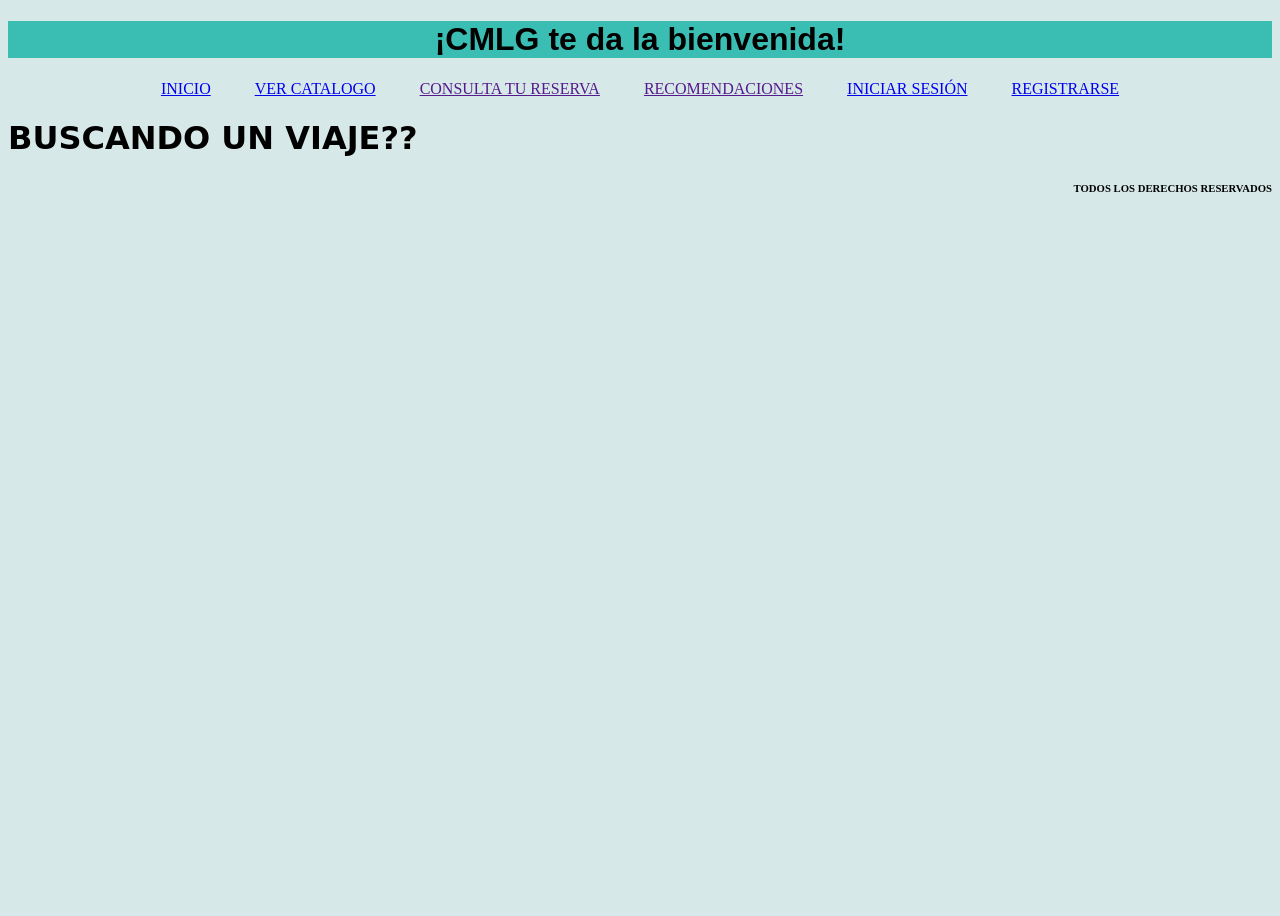
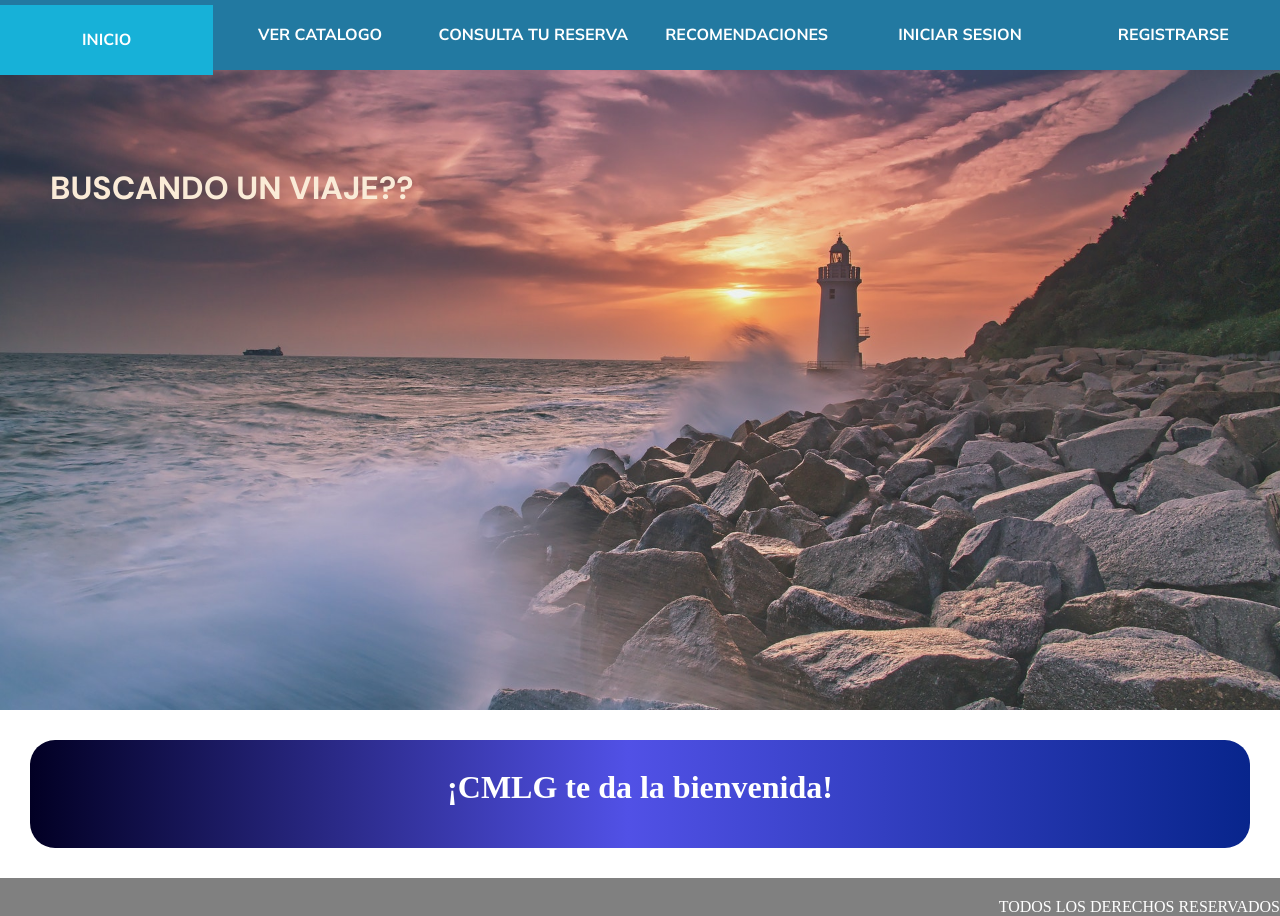
Before and after one commit to mmejia98/CMLG, a Django app: template templates/inicio.html in a window 1280 px wide. Before the commit the page ends 192 px from the top, so only its background shows below. Run offline with Django 3.2, Linux system fonts and the light colour scheme; the template is opened without the code that fills it, so the values that code supplies are empty.

Commit message:
agregado estilos a inicio

```diff
--- a/static/barra_navegacion.css
+++ b/static/barra_navegacion.css
@@ -1,12 +1,33 @@
+@import url('https://fonts.googleapis.com/css2?family=DM+Sans:wght@400;700&family=Mulish:wght@200;400;700&family=Open+Sans:wght@300;400;500;700&display=swap');
+
 #barra_navegacion{
-    margin: 0;
-    padding: 0;
-    list-style: none;
-    text-transform: uppercase;
-    text-align: center;
+    width: 100%;
+    background-color: rgb(34, 121, 161);
+    display: flex;
+    justify-content: space-around;
+    align-items: center;
 }
 
-#barra_navegacion li{
-    display: inline;
-    margin: 0 20px;
+#barra_navegacion a{
+    display: inline-block;
+    text-align: center;
+    height: 45px;
+    width: 100%;
+    text-decoration: none;
+    color: #ffffff;
+    font-weight: bold;
+    padding-top: 25px;
+    transition: all .3s ease;
+    font-family: 'Mulish', sans-serif;
 }
+
+@media (max-width:768px){
+    #barra_navegacion{
+        display: block;
+    }
+}
+
+#barra_navegacion a:hover{
+    background-color: #17b1d8;
+    transform: translateY(5px);
+}
--- /dev/null
+++ b/static/base.css
@@ -0,0 +1,3 @@
+.contenedor{
+    margin: 30px;
+}
--- a/static/catalogo.css
+++ b/static/catalogo.css
@@ -22,7 +22,3 @@ th,td{
     text-align: center;
     font-family: fantasy;
 }
-
-#p_instruccion{
-    font-family: ;
-}
--- a/static/inicio.css
+++ b/static/inicio.css
@@ -1,3 +1,47 @@
-#div_1{
-    background-color: aqua;
+@import url('https://fonts.googleapis.com/css2?family=DM+Sans:wght@400;700&family=Mulish:wght@200;400;700&family=Open+Sans:wght@300;400;500;700&display=swap');
+
+.banner{
+    background-image: url(img/banner.jpg);
+    background-repeat: no-repeat;
+    background-position: center;
+    background-size: cover;
+    width: 100%;
+    height: 80vh;
 }
+
+.banner_text{
+    margin: 0;
+    padding-top: 100px;
+    padding-left: 50px;
+    color: antiquewhite;
+    font-family: 'DM Sans', sans-serif;
+}
+
+.bienvenida{
+    background: rgb(2,0,36);
+    background: linear-gradient(90deg, rgba(2,0,36,1) 0%, rgba(81,81,230,1) 49%, rgba(8,37,140,1) 100%, rgba(3,151,215,1) 100%, rgba(2,167,226,1) 100%, rgba(3,143,210,1) 100%, rgba(45,59,185,1) 100%, rgba(0,212,255,1) 100%);
+    height: 100px;
+    color: #ffffff;
+    text-align: center;
+    padding-top: 8px;
+    border-radius: 25px;
+}
+
+.mensaje_exito{
+    background-color: #44ce40;
+    border: 2px solid green;
+    height: 50px;
+    color: #ffffff;
+    text-align: center;
+    padding-top: 8px;
+    border-radius: 25px;
+}
+
+#pie_pagina{
+    width: 100%;
+    background-color: gray;
+    color: #ffffff;
+    margin: 0;
+    padding-top: 20px;
+    text-align: right;
+}
--- a/templates/barra_navegacion.html
+++ b/templates/barra_navegacion.html
@@ -1,43 +1,13 @@
-<html>
-<head>
-    {% load static %}
-    <link rel="stylesheet" href="{%static 'barra_navegacion.css' %}">
-    <!--<style>
-        #barra_navegacion{
-            margin: 0;
-            padding: 0;
-            list-style: none;
-            text-transform: uppercase;
-            text-align: center;
-        }
-
-        #barra_navegacion li{
-            display: inline;
-            margin: 0 20px;
-        }
-
-    </style>
--->
-</head>
-    <body>
-        <ul id="barra_navegacion">
-            <li ><a href="{% url 'inicio' %}">INICIO</a></li>
-            <li> <a href="{% url 'paquetes' %}">VER CATALOGO</a></li>
-            <li> <a href="">CONSULTA TU RESERVA</a></li>
-            <li> <a href="">RECOMENDACIONES</a></li>
-            {% if user.is_authenticated %}
-            <li>{{ user.username }}</li>
-            <li><a href="{% url 'logout' %}">Cerrar sesión</a></li>
-            {% else  %}
-            <li><a href="{% url 'login' %}">Iniciar sesión</a></li>
-            <li><a href="{% url 'registrarse' %}">Registrarse</a></li>
-            {% endif %}
-        </ul>
-    </body>
-</html>
-
-<html>
-    <head>
-
-    </head>
-</html>
+<nav id="barra_navegacion">
+<a href="{% url 'inicio' %}">INICIO</a>
+ <a href="{% url 'paquetes' %}">VER CATALOGO</a>
+<a href="">CONSULTA TU RESERVA</a>
+<a href="">RECOMENDACIONES</a>
+    {% if user.is_authenticated %}
+<a href="#">{{ user.username }}</a>
+<a href="{% url 'logout' %}">CERRAR SESION</a>
+    {% else  %}
+<a href="{% url 'login' %}">INICIAR SESION</a>
+<a href="{% url 'registrarse' %}">REGISTRARSE</a>
+    {% endif %}
+</nav>
--- a/templates/base.html
+++ b/templates/base.html
@@ -1,27 +1,19 @@
+{% load static %}
 <!DOCTYPE html>
 <html lang="en" dir="ltr">
 <head>
-    {% load static %}
     <meta charset="UTF-8">
     <title> {% block title %} {%endblock%}</title>
+    <link rel="stylesheet" href="{% static 'normalize.css' %}">
+    <link rel="stylesheet" href="{% static 'base.css' %}">
     <link rel="stylesheet" href="{%static 'catalogo.css' %}">
     <link rel="stylesheet" href="{%static 'inicio.css' %}">
+    <link rel="stylesheet" href="{%static 'barra_navegacion.css' %}">
 
-    <style>
-        #bienvenida{
-            background-color: rgb(58, 190, 179);
-            text-align: center;
-            font-family: fantasy;
-        }
+</head>
+<body>
+    <!--Encabezado-->
 
-        #pie_pagina{
-            text-align: right;
-        }
-    </style>
-</head>
-<body bgcolor="#D7E8E8">
-    <!--Encabezado-->
-    <h1 id="bienvenida">¡CMLG te da la bienvenida!</h1>
 
     <!--Barra de navegacion-->
     {%include "barra_navegacion.html"%}
@@ -30,6 +22,6 @@
     {%block content%} {%endblock%}
 
     <!--Pie de pagina-->
-    <h6 id="pie_pagina">TODOS LOS DERECHOS RESERVADOS</h6>
+    <footer id="pie_pagina">TODOS LOS DERECHOS RESERVADOS</footer>
 </body>
 </html>
--- a/templates/inicio.html
+++ b/templates/inicio.html
@@ -3,18 +3,17 @@
 {% block title %} INICIO {%endblock%}
 
 {%block content%}
-
-<head>
-    <link rel="stylesheet" href="../static/inicio.css">
-</head>
-
-<div>
-    <h1 style="text-align: left; font-family:cursive "> BUSCANDO UN VIAJE??</h1>
+{% load static %}
+<div class="banner">
+    <h1 class="banner_text"> BUSCANDO UN VIAJE??</h1>
 </div>
 {% if mensaje_exito is not None %}
-<div class="mensaje_exito">
+<div class="contenedor mensaje_exito">
     {{mensaje_exito}}
 </div>
 {% endif %}
+<section class="contenedor bienvenida">
+    <h1>¡CMLG te da la bienvenida!</h1>
+</section>
 
 {%endblock%}
```
Also changed, not shown: templates/registration/registro.html (+22 -5 lines), static/img/banner.jpg (added), static/normalize.css (added).
